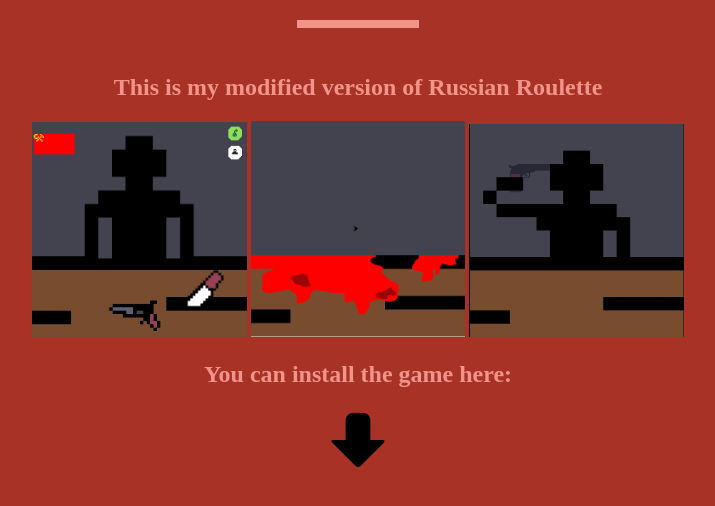
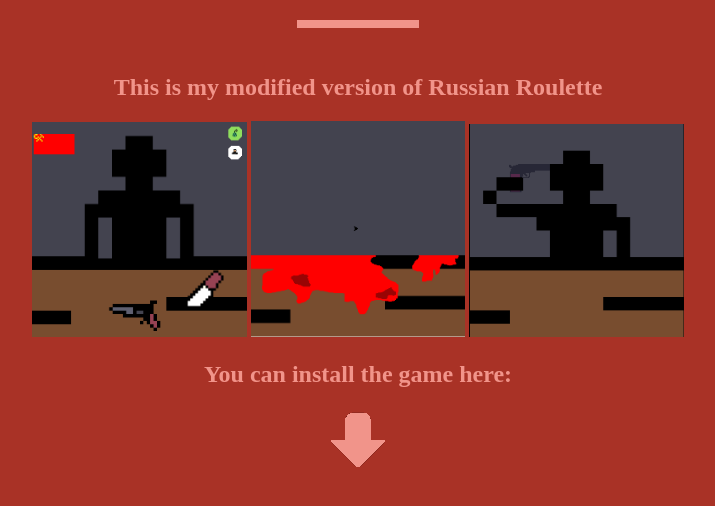
Before and after one commit to Envilix/RussianRoulette, a plain HTML site: page index.html in a window 1280 px wide. Shown: the part 132-638 px from the top of the page, without its empty margins (282-997 px from the left). Drawn offline with Linux system fonts and the light colour scheme.

Commit message:
Update index.html

```diff
--- a/index.html
+++ b/index.html
@@ -22,7 +22,7 @@ body{background-color:#a93226;}
 
 <h2 style="color:#f1948a;">You can install the game here:</h2>
 
-<a style="color:#fffff;" href="https://env-development.itch.io/russian-roulette231"><small><img src=d.png align=center></small></a>
+<a style="color:#fffff;" href="https://env-development.itch.io/russian-roulette231"><small><img src=d1.png align=center></small></a>
 
 </body>
 </html>
```
